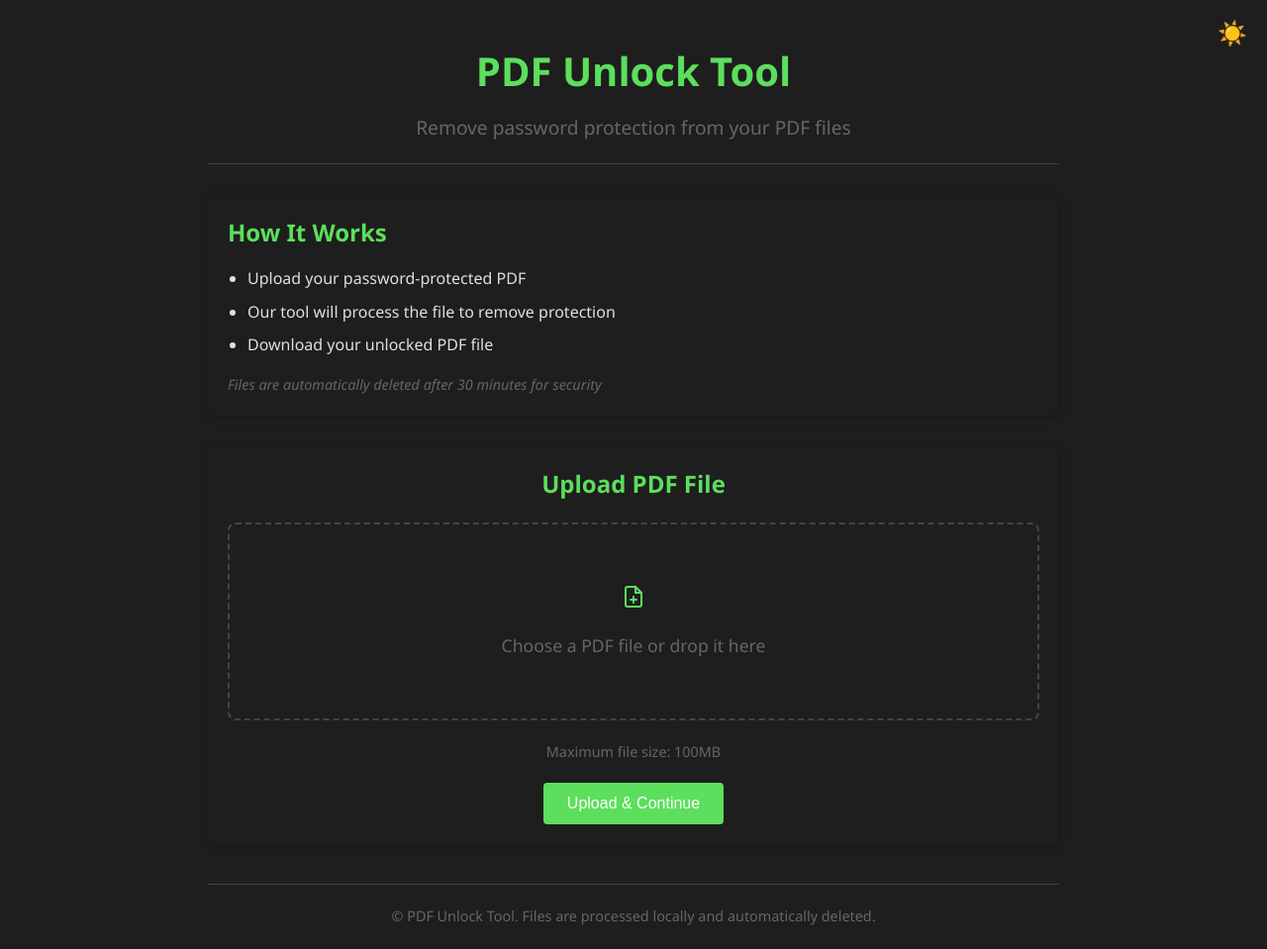
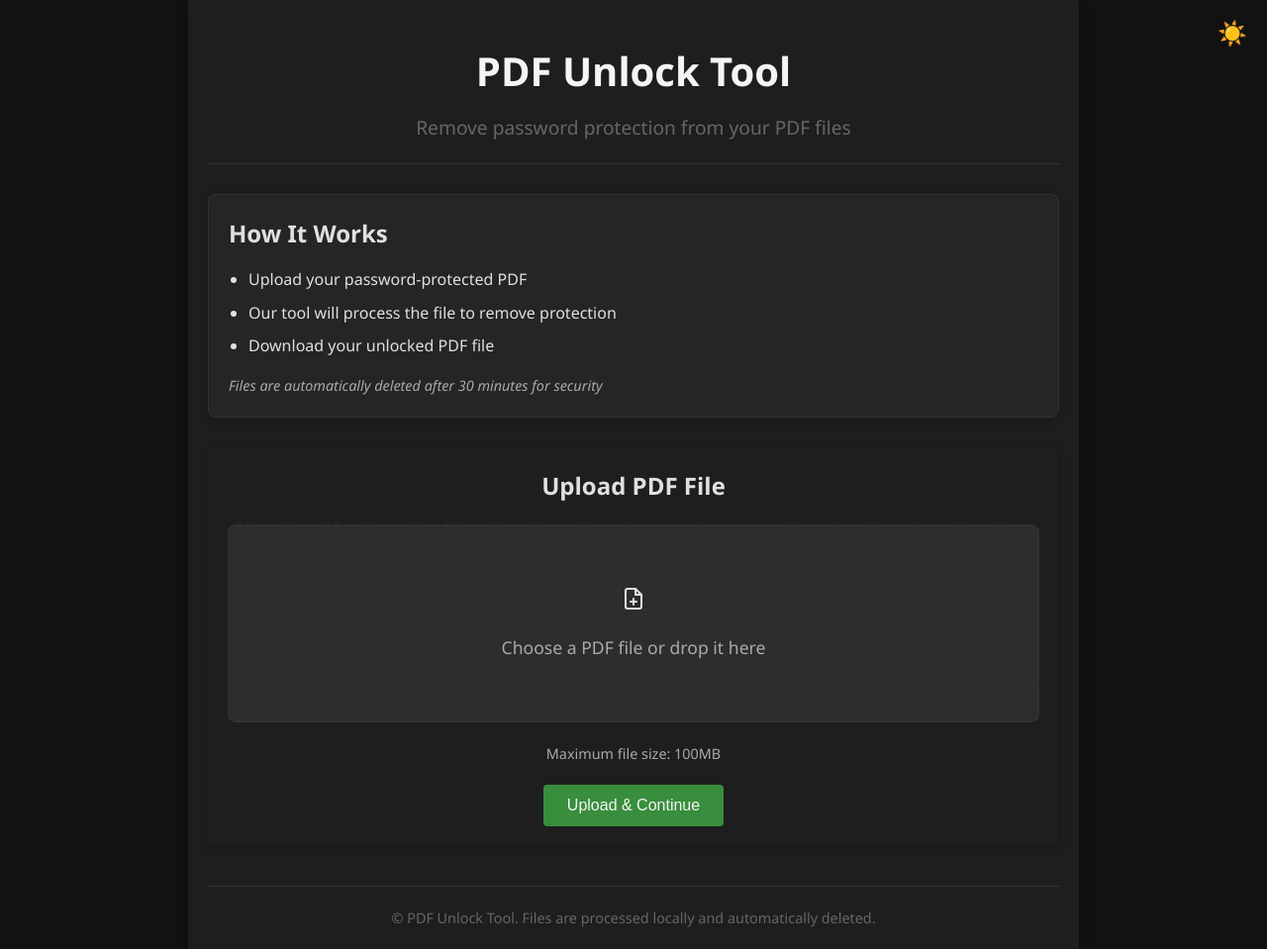
Before and after one commit to se7erin/LetsgoPDF, a Flask app: page / in a window 1280 px wide. Shown: the whole page at 99% size. Before the commit the page ends 935 px from the top, so only its background shows below. Run offline with Flask 3, Linux system fonts and the light colour scheme.

Commit message:
fixed dark mode on a few classes/boxes on the upload and process page. Also updated the styling of darkmode and lightmode

```diff
--- a/static/css/style.css
+++ b/static/css/style.css
@@ -1,27 +1,40 @@
 /* static/css/style.css */
 :root {
-    --primary-color: #4CAF50;
-    --primary-dark: #388E3C;
-    --secondary-color: #2196F3;
+    /* Light theme variables */
+    --bg-color: #f5f5f5;
+    --container-bg: #ffffff;
     --text-color: #333333;
-    --light-gray: #f5f5f5;
-    --border-color: #dddddd;
+    --heading-color: #2c3e50;
+    --border-color: #e0e0e0;
+    --input-bg: #ffffff;
+    --button-bg: #4CAF50;
+    --button-hover: #45a049;
+    --button-text: white;
+    --box-shadow: 0 2px 10px rgba(0, 0, 0, 0.1);
+    --info-box-bg: #f8f9fa;
     --success-color: #4CAF50;
-    --error-color: #F44336;
-    --warning-color: #FFC107;
-    --background-color: #ffffff;
-    --card-background: #ffffff;
+    --error-color: #f44336;
+    --link-color: #2196F3;
+    --note-color: #666;
 }
 
-/* Dark theme variables */
-.dark-theme {
-    --primary-color: #5CDF5C;
-    --primary-dark: #4CAF50;
+body.dark-theme {
+    /* Dark theme variables */
+    --bg-color: #121212;
+    --container-bg: #1e1e1e;
     --text-color: #e0e0e0;
-    --light-gray: #1e1e1e;
-    --border-color: #444444;
-    --background-color: #121212;
-    --card-background: #1e1e1e;
+    --heading-color: #f5f5f5;
+    --border-color: #333333;
+    --input-bg: #2d2d2d;
+    --button-bg: #388e3c;
+    --button-hover: #2e7d32;
+    --button-text: #f5f5f5;
+    --box-shadow: 0 2px 10px rgba(0, 0, 0, 0.3);
+    --info-box-bg: #252525;
+    --success-color: #4CAF50;
+    --error-color: #f44336;
+    --link-color: #64B5F6;
+    --note-color: #aaa;
 }
 
 * {
@@ -31,17 +44,19 @@
 }
 
 body {
+    background-color: var(--bg-color);
+    color: var(--text-color);
     font-family: 'Segoe UI', Tahoma, Geneva, Verdana, sans-serif;
     line-height: 1.6;
-    color: var(--text-color);
-    background-color: var(--light-gray);
-    transition: background-color 0.3s ease, color 0.3s ease;
+    transition: background-color 0.3s, color 0.3s;
 }
 
 .container {
     max-width: 900px;
     margin: 0 auto;
     padding: 20px;
+    background-color: var(--container-bg);
+    box-shadow: var(--box-shadow);
 }
 
 header {
@@ -51,10 +66,13 @@
     border-bottom: 1px solid var(--border-color);
 }
 
+h1, h2, h3 {
+    color: var(--heading-color);
+}
+
 h1 {
     font-size: 2.5rem;
     margin-bottom: 10px;
-    color: var(--primary-color);
 }
 
 .subtitle {
@@ -68,10 +86,11 @@
 }
 
 .info-box {
-    background-color: var(--card-background);
+    background-color: var(--info-box-bg);
     border-radius: 8px;
     padding: 20px;
     box-shadow: 0 2px 10px rgba(0, 0, 0, 0.2);
+    border: 1px solid var(--border-color);
 }
 
 .info-box h2 {
@@ -91,7 +110,7 @@
 
 .note {
     font-size: 0.9rem;
-    color: #666;
+    color: var(--note-color);
     font-style: italic;
     margin-top: 10px;
 }
@@ -135,10 +154,12 @@
     justify-content: center;
     width: 100%;
     height: 200px;
+    background-color: var(--input-bg);
     border: 2px dashed var(--border-color);
     border-radius: 8px;
     cursor: pointer;
     transition: all 0.3s;
+    color: var(--text-color);
 }
 
 .file-input label:hover {
@@ -153,19 +174,19 @@
 
 .file-label {
     font-size: 1.1rem;
-    color: #666;
+    color: var(--note-color);
 }
 
 .file-limits {
     font-size: 0.9rem;
-    color: #666;
+    color: var(--note-color);
     margin-bottom: 20px;
 }
 
 .upload-button, .process-button, .download-button, .primary-button {
     display: inline-block;
-    background-color: var(--primary-color);
-    color: white;
+    background-color: var(--button-bg);
+    color: var(--button-text);
     padding: 12px 24px;
     font-size: 1rem;
     border: none;
```
Also changed, not shown: other parts of static/css/style.css (+53 -6 lines), 4 other files.
